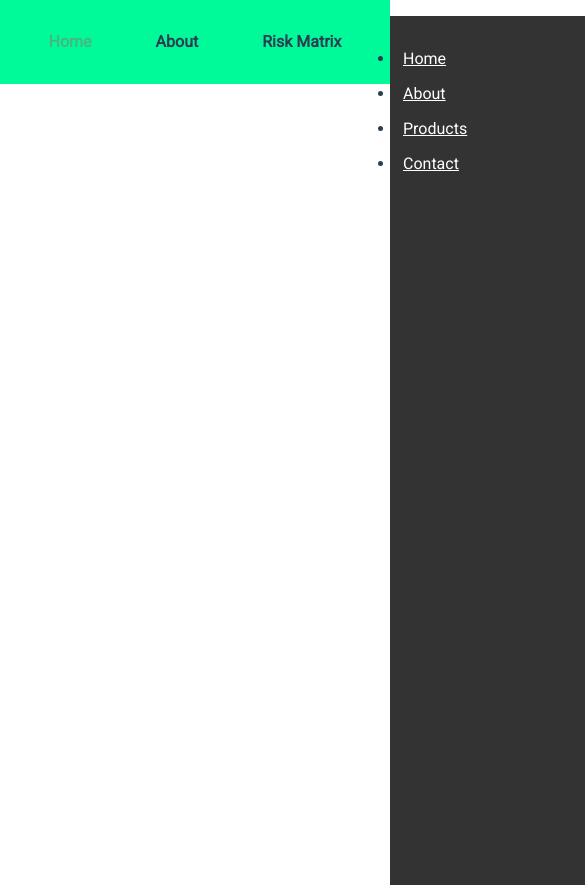
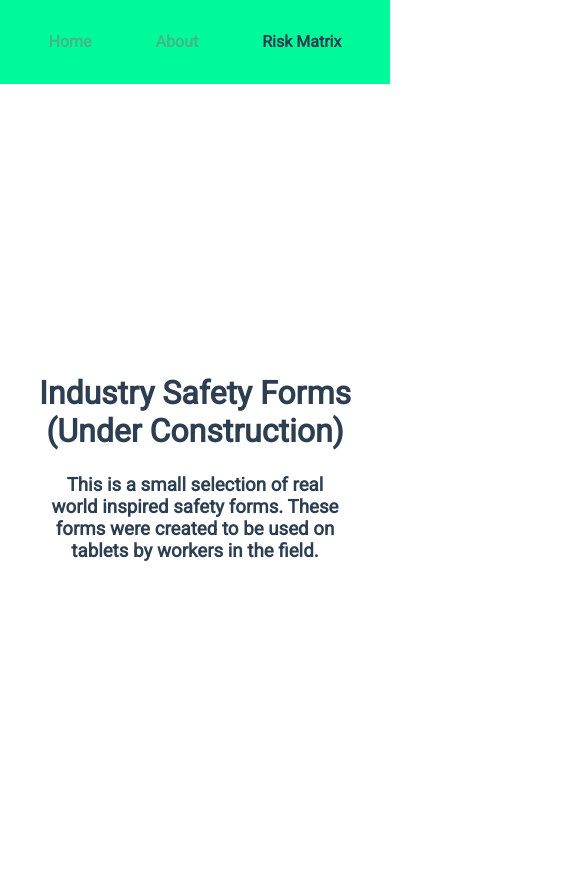
Before and after one commit to deiganM/vue-safety-forms, a Vue app: page / in a window 390 px wide. Shown: the whole page, 585 px wide, since content can reach past the window. After the commit the page ends 844 px from the top, so only its background shows below. Built offline with nearby package versions, Linux system fonts and the light colour scheme.

Commit message:
refactor: further clean up

```diff
--- a/src/App.vue
+++ b/src/App.vue
@@ -16,13 +16,14 @@
 
 body {
   margin: 0;
+  padding: 0;
 }
 
 #app {
   font-family: 'Roboto', Avenir, Helvetica, Arial, sans-serif;
   -webkit-font-smoothing: antialiased;
   -moz-osx-font-smoothing: grayscale;
-  /* text-align: center; */
+  text-align: center;
   color: #2c3e50;
 }
 
--- a/src/components/HelloWorld.vue
+++ /dev/null
@@ -1,59 +0,0 @@
-<template>
-  <div class="hello">
-    <h1>{{ msg }}</h1>
-    <p>
-      For a guide and recipes on how to configure / customize this project,<br>
-      check out the
-      <a href="https://cli.vuejs.org" target="_blank" rel="noopener">vue-cli documentation</a>.
-    </p>
-    <h3>Installed CLI Plugins</h3>
-    <ul>
-      <li><a href="https://github.com/vuejs/vue-cli/tree/dev/packages/%40vue/cli-plugin-babel" target="_blank" rel="noopener">babel</a></li>
-      <li><a href="https://github.com/vuejs/vue-cli/tree/dev/packages/%40vue/cli-plugin-router" target="_blank" rel="noopener">router</a></li>
-      <li><a href="https://github.com/vuejs/vue-cli/tree/dev/packages/%40vue/cli-plugin-eslint" target="_blank" rel="noopener">eslint</a></li>
-    </ul>
-    <h3>Essential Links</h3>
-    <ul>
-      <li><a href="https://vuejs.org" target="_blank" rel="noopener">Core Docs</a></li>
-      <li><a href="https://forum.vuejs.org" target="_blank" rel="noopener">Forum</a></li>
-      <li><a href="https://chat.vuejs.org" target="_blank" rel="noopener">Community Chat</a></li>
-      <li><a href="https://twitter.com/vuejs" target="_blank" rel="noopener">Twitter</a></li>
-      <li><a href="https://news.vuejs.org" target="_blank" rel="noopener">News</a></li>
-    </ul>
-    <h3>Ecosystem</h3>
-    <ul>
-      <li><a href="https://router.vuejs.org" target="_blank" rel="noopener">vue-router</a></li>
-      <li><a href="https://vuex.vuejs.org" target="_blank" rel="noopener">vuex</a></li>
-      <li><a href="https://github.com/vuejs/vue-devtools#vue-devtools" target="_blank" rel="noopener">vue-devtools</a></li>
-      <li><a href="https://vue-loader.vuejs.org" target="_blank" rel="noopener">vue-loader</a></li>
-      <li><a href="https://github.com/vuejs/awesome-vue" target="_blank" rel="noopener">awesome-vue</a></li>
-    </ul>
-  </div>
-</template>
-
-<script>
-export default {
-  name: 'HelloWorld',
-  props: {
-    msg: String
-  }
-}
-</script>
-
-<!-- Add "scoped" attribute to limit CSS to this component only -->
-<style scoped>
-h3 {
-  margin: 40px 0 0;
-}
-ul {
-  list-style-type: none;
-  padding: 0;
-}
-li {
-  display: inline-block;
-  margin: 0 10px;
-}
-a {
-  color: #42b983;
-}
-</style>
--- a/src/router/index.js
+++ b/src/router/index.js
@@ -9,19 +9,6 @@ const routes = [
     path: '/',
     name: 'Home',
     component: Home
-  },
-  {
-    path: '/about',
-    name: 'About',
-    // route level code-splitting
-    // this generates a separate chunk (about.[hash].js) for this route
-    // which is lazy-loaded when the route is visited.
-    component: () => import(/* webpackChunkName: "about" */ '../views/About.vue')
-  },
-  {
-    path: '/profile/:id',
-    name: 'Profile',
-    component: () => import(/* webpackChunkName: "about" */ '../views/Profile.vue')
   },
   {
     path: '/risk-matrix',
--- a/src/views/About.vue
+++ /dev/null
@@ -1,67 +0,0 @@
-<template>
-  <div>
-    <h1>This is an about page</h1>
-    <div class="wrapper">
-      <div>
-        Lorem ipsum dolor sit.
-      </div>
-      <div>
-        Lorem ipsum dolor sit amet consectetur adipisicing elit. Atque, aperiam! Culpa deserunt iste ipsum, consequatur consequuntur soluta nam mollitia laboriosam totam quibusdam nisi facere repudiandae. Perspiciatis culpa at earum illo unde, asperiores facilis voluptatem dolore voluptatibus fugit quia commodi iste.
-      </div>
-      <div class="nested">
-        <div>lorem</div>
-        <div>lorem</div>
-        <div>lorem</div>
-      </div>
-      <div>
-        Lorem ipsum dolor sit.
-      </div>
-      <div>
-        Lorem ipsum dolor sit.
-      </div>
-      <div>
-        Lorem ipsum dolor sit.
-      </div>
-      <div>
-        Lorem ipsum dolor sit.
-      </div>
-    </div>
-  </div>
-</template>
-
-<style scoped>
-  .wrapper {
-    display: grid;
-    /* grid-template-columns: 1fr 1fr 1fr; */
-    grid-template-columns: repeat(3, 1fr);
-    /* grid-template-columns: repeat(4, 1fr 2fr); */
-    /* column-gap: 1em;
-    row-gap: 1em; */
-    grid-gap: 1em;
-    /* grid-auto-rows: 100px; */
-
-    /* 100px by default, but will expand to fit content  */
-    grid-auto-rows: minmax(100px, auto);
-  }
-
-  .nested {
-    display: grid;
-    grid-template-columns: repeat(3, 1fr);
-    grid-auto-rows: 70px;
-    grid-gap: 1em;
-  }
-
-  .wrapper > div {
-    background: #eee;
-    padding: 1em;
-  }
-
-  .wrapper > div:nth-child(odd) {
-    background: #ddd;
-  }
-
-  .nested > div {
-    border: solid 1px #333;
-    padding: 1em;
-  }
-</style>
--- a/src/views/Home.vue
+++ b/src/views/Home.vue
@@ -1,155 +1,37 @@
 <template>
-  <div>
-    <ul class="nav-links">
-      <li><a href="#">Home</a></li>
-      <li><a href="#">About</a></li>
-      <li><a href="#">Products</a></li>
-      <li><a href="#">Contact</a></li>
-    </ul>
-
-    <div class="burger">
-      <div class="line1"></div>
-      <div class="line2"></div>
-      <div class="line3"></div>
-    </div>
+  <div class="container">
+    <main>
+      <h1 class="title">
+        Industry Safety Forms (Under Construction)</h1>
+      <h3 class="description">
+        This is a small selection of real world inspired safety forms. These forms were created to be used on tablets by workers in the field.
+      </h3>
+    </main>
   </div>
 </template>
 
 <script>
-// @ is an alias to /src
+export default {
 
-export default {
-  name: 'Home',
-  components: {
-  }
 }
 </script>
 
 <style scoped>
-body {
-  background: #ed473f;
-  color: #002241;
+main {
+  display: grid;
+  /* align-items: center; */
+  align-content: center;
+  height: 90vh;
+  width: 100vw;
+}
+.title {
+  justify-self: center;
+  margin: 1rem 1.5rem;
 }
 
-
-/* - - - - - - - - - - - - - - - - - - - - - - - -
-HEADER
-- - - - - - - - - - - - - - - - - - - - - - - - */
-header {
-  height: 80px;
-  /* background: #333; */
-}
-
-header nav .wrapper {
-  display: flex;
-  align-items: center;
-  justify-content: space-between;
-  height: 80px;
-}
-
-
-header ul {
-  margin: 0;
-  padding: 0;
-  display: flex;
-  width: 400px;
-  justify-content: space-between;
-}
-
-header li {
-  list-style: none;
-  margin: 0;
-}
-
-header a {
-  color: #002241;
-  text-decoration: none;
-}
-
-.burger {
-  display: none;
-}
-
-.burger div {
-  width: 25px;
-  height: 3px;
-  background: white;
-  margin-bottom: 9px;
-  margin-right: 2rem;
-}
-
-
-/* - - - - - - - - - - - - - - - - - - - - - - - -
-MAIN CONTENT
-- - - - - - - - - - - - - - - - - - - - - - - - */
-.main-content {
-  padding: 80px 0;
-}
-
-.main-content p {
-  font-size: 16px;
-  line-height: 1.6;
-}
-
-/* - - - - - - - - - - - - - - - - - - - - - - - -
-FOOTER
-- - - - - - - - - - - - - - - - - - - - - - - - */
-
-
-/* - - - - - - - - - - - - - - - - - - - - - - - -
-MEDIA QUERIES
-- - - - - - - - - - - - - - - - - - - - - - - - */
-
-@media screen and (max-width:545px) {
-
-
-  .nav-links {
-      position: absolute;
-      left: 100%;
-      height: 100vh;
-      top: 0;
-      background: #333;
-      display: flex;
-      flex-direction: column;
-      align-items: flex-start;
-      justify-content: flex-start;
-      width: 50%;
-      transition: transform 0.3s;
-      padding-top: 25px;
-      padding-left: 5px;
-  }
-
-  .nav-links li {
-      padding: .5rem;
-      opacity: 1;
-  }
-
-  .nav-links a {
-    color: white;
-  }
-
-  .burger {
-      display: block;
-      cursor: pointer;
-      z-index: 1;
-  }
-
-  .nav-active {
-      transform: translateX(-100%);
-  }
-
-  .close .line1 {
-      transform: rotate(-45deg) translate(-8px,6px);
-      margin-bottom: 17px;
-  }
-
-  .close .line2 {
-      display: none;
-  }
-
-  .close .line3 {
-      transform: rotate(45deg) translate(-8px,-6px);
-      margin-bottom: 0;
-  }
+.description {
+  justify-self: center;
+  margin: .5rem 2rem;
+  max-width: 75vw;
 }
 </style>
--- a/src/views/Profile.vue
+++ /dev/null
@@ -1,63 +0,0 @@
-<template>
-  <div>
-   <h3>This is a profile page</h3>
-   <h4>{{$route.params.id}}</h4>
-    <div class="wrapper">
-      <div class="box box1">Box 1</div>
-      <div class="box box2">Box 2</div>
-      <div class="box box3">Box 3</div>
-      <div class="box box4">Box 4</div>
-    </div>
-  </div>
-</template>
-
-<script>
-export default {
-
-}
-</script>
-
-<style scoped>
-  .wrapper {
-    display: grid;
-    grid-template-columns: 1fr 2fr 1fr;
-    grid-auto-rows: minmax(100px, auto);
-    grid-gap: 1em;
-
-    /* justify-items: start;
-    align-items: end; */
-  }
-
-  .wrapper > div {
-    background: #eee;
-    padding: 1em;
-  }
-
-  .wrapper > div:nth-child(odd) {
-    background: #ddd;
-  }
-
-  .box1 {
-    /* align-self: start; */
-    grid-column: 1/3;
-    grid-row: 1/3;
-  }
-
-  .box2 {
-    /* align-self: end; */
-    grid-column: 3;
-    grid-row: 1/3;
-  }
-
-  .box3 {
-    /* justify-self: end; */
-    grid-column: 2/4;
-    grid-row: 3;
-  }
-
-  .box4 {
-    grid-column: 1;
-    grid-row: 2/4;
-  }
-
-</style>
```
Also changed, not shown: src/views/Header.vue (deleted, +0 -21 lines).
